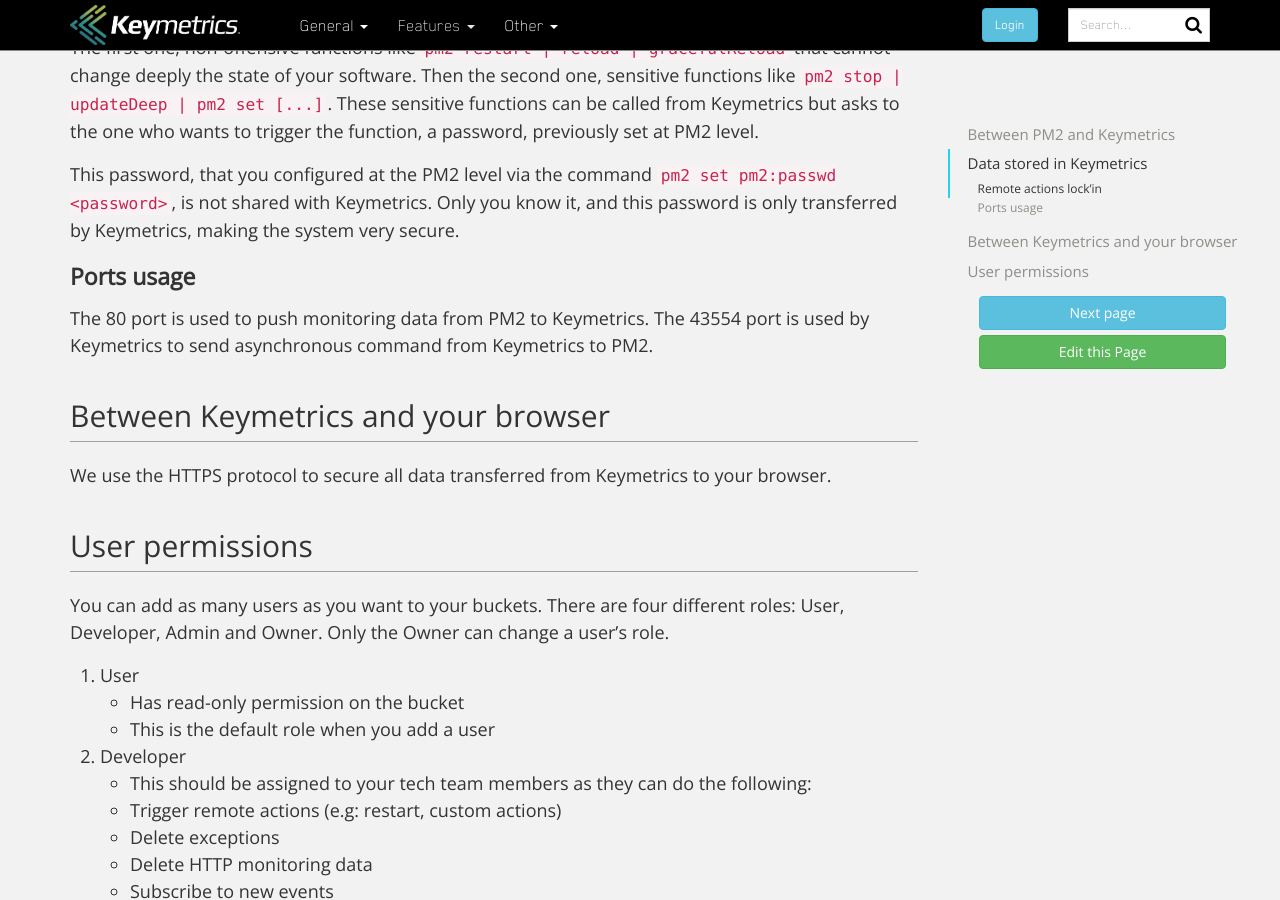
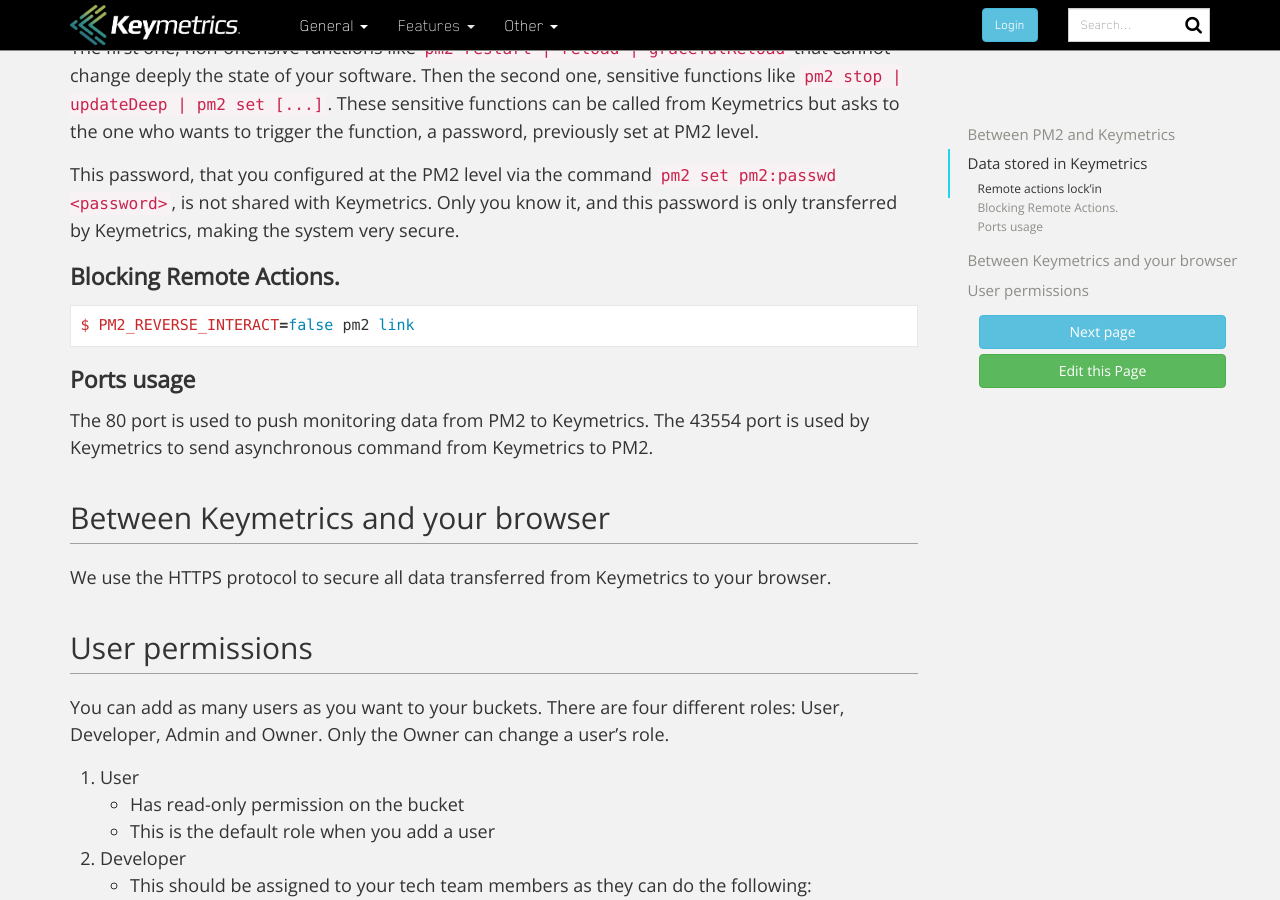
Before and after one commit to keymetrics/keymetrics.github.io, a Jekyll site: the page built from docs/keymetrics/security.md, in a window 1280 px wide and 900 px high, scrolled down 1323 px. Built offline with Jekyll 4.4.1, drawn with Linux system fonts in a browser that asks for light colours; nearby versions of some CDN libraries; a script that is not in the unit is left out; comment, search, counter and statistics services are not loaded.

Commit message:
Update security.md

````diff
--- a/docs/keymetrics/security.md
+++ b/docs/keymetrics/security.md
@@ -40,6 +40,12 @@ Then the second one, sensitive functions like `pm2 stop | updateDeep | pm2 set [
 
 This password, that you configured at the PM2 level via the command `pm2 set pm2:passwd <password>`, is not shared with Keymetrics. Only you know it, and this password is only transferred by Keymetrics, making the system very secure.
 
+### Blocking Remote Actions.
+
+```bash
+$ PM2_REVERSE_INTERACT=false pm2 link
+```
+
 ### Ports usage
 
 The 80 port is used to push monitoring data from PM2 to Keymetrics.
````
